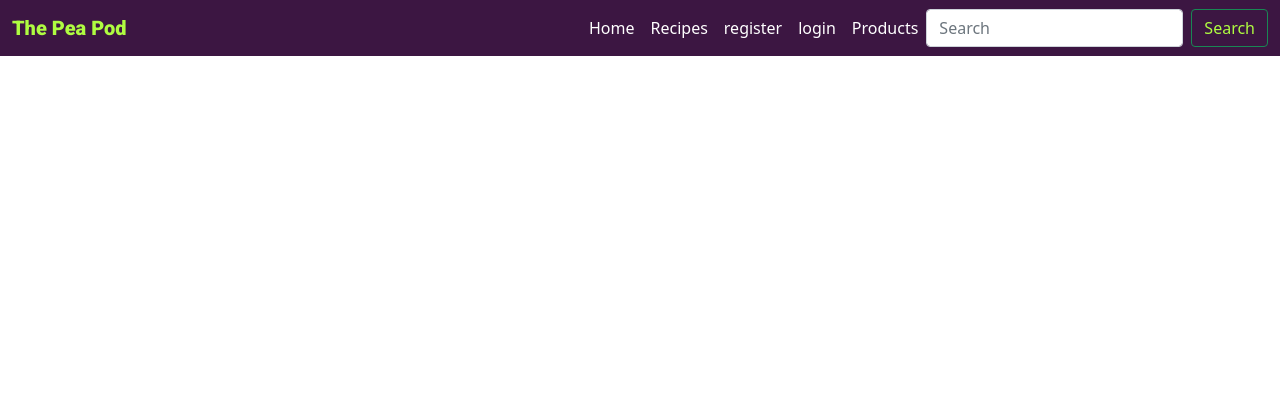
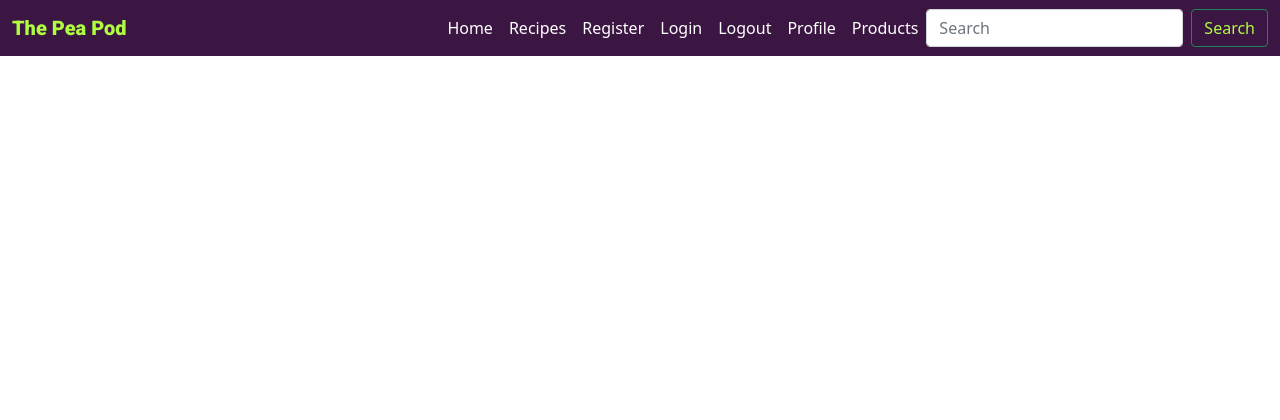
Before and after one commit to NFox13/MS3-Python-and-Data-centric-development, a Flask app: page /get_recipes in a window 1280 px wide. Shown: the top 420 px of the page. Run offline with Flask 2, Linux system fonts and the light colour scheme; data that the repository does not hold is empty; some libraries are stand-ins or nearby versions.

Commit message:
Added session user profile.

```diff
--- a/app.py
+++ b/app.py
@@ -47,6 +47,7 @@ def register():
         # put the new user into 'session' cookie
         session["user"] = request.form.get("username").lower()
         flash("Registration Successful!")
+        return redirect(url_for("profile", username=session["user"]))
     return render_template("register.html")
 
 
@@ -60,9 +61,13 @@ def login():
         if existing_user:
             # check input password matches hashed password
             if check_password_hash(
-                existing_user["password"], request.form.get("password")):
+                existing_user["password"], request.form.get(
+                    "password")):
                     session["user"] = request.form.get("username").lower()
-                    flash("Welcome back, {}".format(request.form.get("username")))
+                    flash("Welcome back, {}".format(
+                        request.form.get("username")))
+                    return redirect(url_for(
+                        "profile", username=session["user"]))
             else:
                 # invalid password
                 flash("Incorrect Username and/or Password")
@@ -81,6 +86,14 @@ def get_recipes():
     return render_template("recipes.html", recipes=recipes)
 
 
+@app.route("/profile/<username>", methods=["GET", "POST"])
+def profile(username):
+    # grab the session user's username from db
+    username = mongo.db.users.find_one(
+        {"username": session["user"]})["username"]
+    return render_template("profile.html", username=username)
+
+
 if __name__ == "__main__":
     app.run(host=os.environ.get("IP"),
             port=int(os.environ.get("PORT")),
--- a/static/css/style.css
+++ b/static/css/style.css
@@ -65,6 +65,12 @@
 }
 
 .register-a {
-     text-align: center;
+    text-align: center;
     font-family: 'Roboto', sans-serif;
 }
+
+/* ---------------------------------------------Profile page*/
+.profile {
+    text-align: center;
+    font-family: 'Roboto', sans-serif;
+}
--- a/templates/base.html
+++ b/templates/base.html
@@ -38,10 +38,16 @@
                             <a class="nav-link" href="{{ url_for('get_recipes') }}">Recipes</a>
                         </li>
                         <li class="nav-item">
-                            <a class="nav-link" href="{{ url_for('register') }}">register</a>
+                            <a class="nav-link" href="{{ url_for('register') }}">Register</a>
                         </li>
                         <li class="nav-item">
-                            <a class="nav-link" href="{{ url_for('login') }}">login</a>
+                            <a class="nav-link" href="{{ url_for('login') }}">Login</a>
+                        </li>
+                        <li class="nav-item">
+                            <a class="nav-link" href="#">Logout</a>
+                        </li>
+                        <li class="nav-item">
+                            <a class="nav-link" href="{{ url_for('profile', username=session['user']) }}">Profile</a>
                         </li>
                         <li class="nav-item">
                             <a class="nav-link" href="#">Products</a>
```
Also changed, not shown: templates/profile.html (added, +12 -0 lines).
